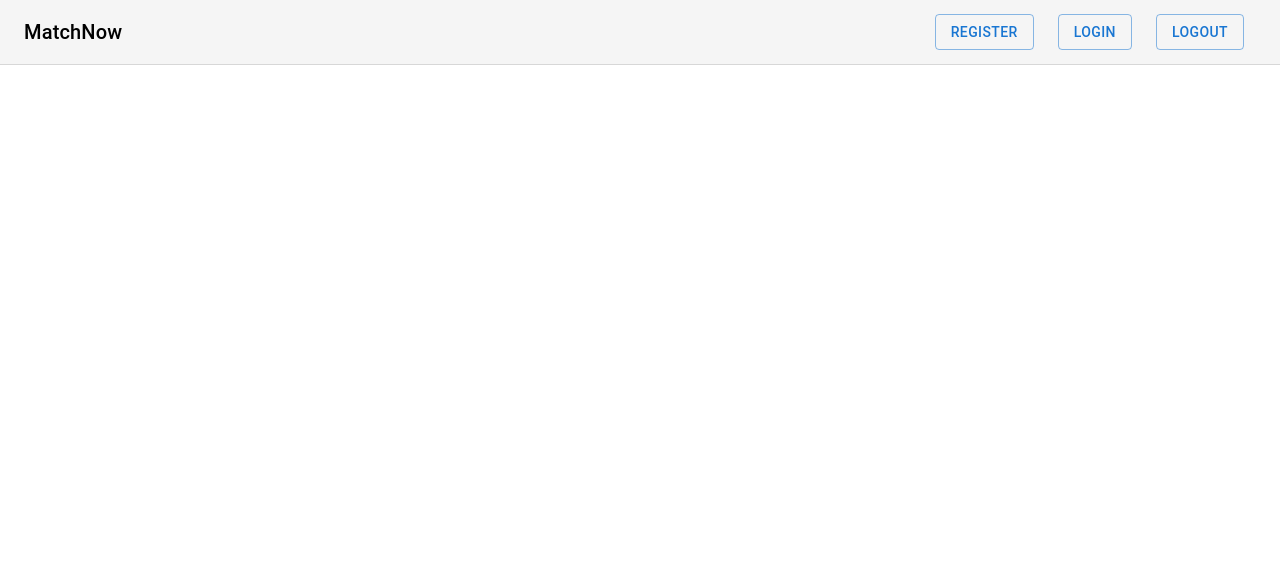
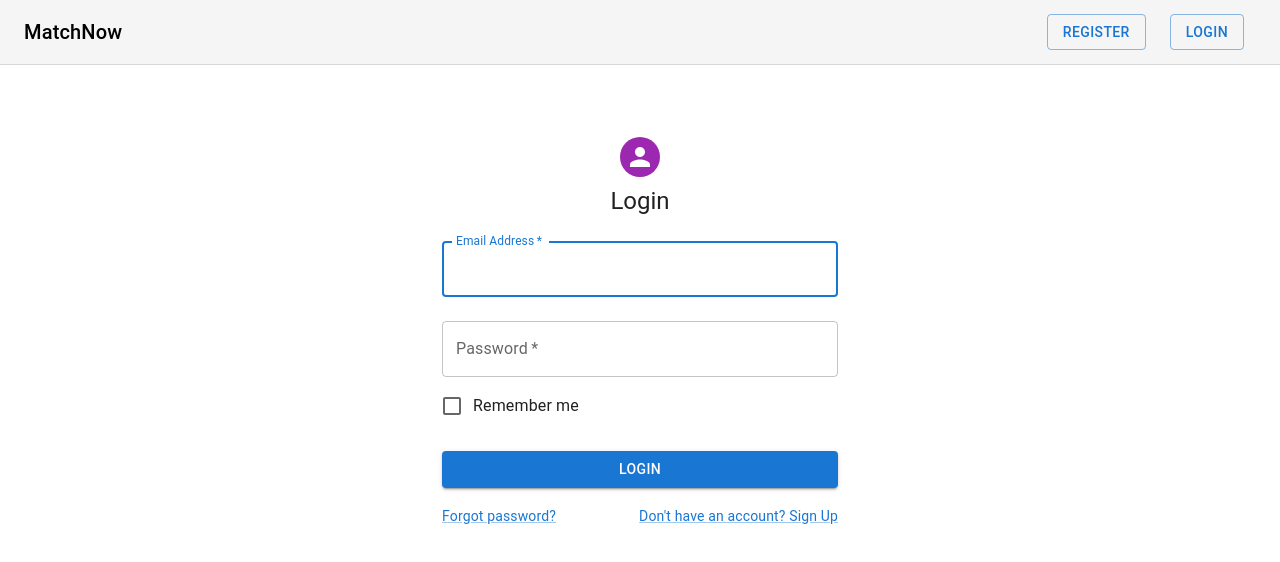
Before and after one commit to mardi2020/matchnow-front, a React (Create React App) app: page /login in a window 1280 px wide. Shown: the top 562 px of the page. Built offline with nearby package versions, Linux system fonts and the light colour scheme; no server answers.

Commit message:
Add Login Feature

```diff
--- a/src/App.jsx
+++ b/src/App.jsx
@@ -1,14 +1,37 @@
-import React from "react";
+import React, { useEffect, useState } from "react";
 import { BrowserRouter, Routes, Route } from "react-router-dom";
+import { getMyInfo } from "./api/User";
 import Header from "./Components/Common/Header";
+import Login from "./Components/User/Login";
 
 function App() {
+  const [isLoggedIn, setIsLoggedIn] = useState(false);
+  const [user, setUser] = useState(false);
+
+  useEffect(() => {
+    getMyInfo()
+      .then((res) => {
+        setIsLoggedIn(true);
+        setUser(res.data);
+      })
+      .catch((e) => {
+        setIsLoggedIn(false);
+        setUser(undefined);
+      });
+  }, []);
+
   return (
     <>
       <BrowserRouter>
-        <Header />
+        <Header isLoggedIn={isLoggedIn} setIsLoggedIn={setIsLoggedIn} />
         <Routes>
           <Route path="/"></Route>
+          <Route
+            path="/login"
+            element={
+              <Login isLoggedIn={isLoggedIn} setIsLoggedIn={setIsLoggedIn} />
+            }
+          ></Route>
         </Routes>
       </BrowserRouter>
     </>
--- a/src/Components/Common/Header.jsx
+++ b/src/Components/Common/Header.jsx
@@ -4,8 +4,19 @@ import Button from "@mui/material/Button";
 import Toolbar from "@mui/material/Toolbar";
 import Typography from "@mui/material/Typography";
 import { Link } from "react-router-dom";
+import { logout } from "../../api/User";
 
-function Header() {
+function Header({ isLoggedIn, setIsLoggedIn }) {
+  const handleClickLougout = (e) => {
+    logout()
+      .then(() => {
+        setIsLoggedIn(false);
+      })
+      .catch((e) => {
+        setIsLoggedIn(false);
+      });
+  };
+
   return (
     <>
       <AppBar
@@ -20,6 +31,8 @@ function Header() {
               MatchNow
             </Typography>
           </Link>
+          {!isLoggedIn && (
+            <>
               <Link to="/register" style={{ textDecoration: "none" }}>
                 <Button variant="outlined" sx={{ my: 1, mx: 1.5 }}>
                   Register
@@ -30,9 +43,20 @@ function Header() {
                   Login
                 </Button>
               </Link>
-          <Button onClick={() => {}} variant="outlined" sx={{ my: 1, mx: 1.5 }}>
+            </>
+          )}
+
+          {isLoggedIn && (
+            <>
+              <Button
+                onClick={handleClickLougout}
+                variant="outlined"
+                sx={{ my: 1, mx: 1.5 }}
+              >
                 Logout
               </Button>
+            </>
+          )}
         </Toolbar>
       </AppBar>
     </>
--- /dev/null
+++ b/src/Components/User/Login.jsx
@@ -0,0 +1,111 @@
+import React from "react";
+import Avatar from "@mui/material/Avatar";
+import Button from "@mui/material/Button";
+import CssBaseline from "@mui/material/CssBaseline";
+import TextField from "@mui/material/TextField";
+import FormControlLabel from "@mui/material/FormControlLabel";
+import Checkbox from "@mui/material/Checkbox";
+import Link from "@mui/material/Link";
+import Grid from "@mui/material/Grid";
+import Box from "@mui/material/Box";
+import Typography from "@mui/material/Typography";
+import Container from "@mui/material/Container";
+import { login } from "../../api/User";
+import { createTheme, ThemeProvider } from "@mui/material/styles";
+import { Navigate } from "react-router";
+const theme = createTheme();
+
+export default function Login({ isLoggedIn, setIsLoggedIn }) {
+  const handleSubmit = (event) => {
+    event.preventDefault();
+    const data = new FormData(event.currentTarget);
+    const registerData = {
+      email: data.get("email"),
+      password: data.get("password"),
+    };
+    const { email, password } = registerData;
+    login(email, password)
+      .then((res) => {
+        setIsLoggedIn(true);
+      })
+      .catch((error) => {
+        alert(error.response.data);
+      });
+  };
+
+  if (isLoggedIn) {
+    return <Navigate to="/" />;
+  }
+
+  return (
+    <ThemeProvider theme={theme}>
+      <Container component="main" maxWidth="xs">
+        <CssBaseline />
+        <Box
+          sx={{
+            marginTop: 8,
+            display: "flex",
+            flexDirection: "column",
+            alignItems: "center",
+          }}
+        >
+          <Avatar sx={{ m: 1, bgcolor: "secondary.main" }}></Avatar>
+          <Typography component="h1" variant="h5">
+            Login
+          </Typography>
+          <Box
+            component="form"
+            onSubmit={handleSubmit}
+            noValidate
+            sx={{ mt: 1 }}
+          >
+            <TextField
+              margin="normal"
+              required
+              fullWidth
+              id="email"
+              label="Email Address"
+              name="email"
+              autoComplete="email"
+              autoFocus
+            />
+            <TextField
+              margin="normal"
+              required
+              fullWidth
+              name="password"
+              label="Password"
+              type="password"
+              id="password"
+              autoComplete="current-password"
+            />
+            <FormControlLabel
+              control={<Checkbox value="remember" color="primary" />}
+              label="Remember me"
+            />
+            <Button
+              type="submit"
+              fullWidth
+              variant="contained"
+              sx={{ mt: 3, mb: 2 }}
+            >
+              Login
+            </Button>
+            <Grid container>
+              <Grid item xs>
+                <Link href="#" variant="body2">
+                  Forgot password?
+                </Link>
+              </Grid>
+              <Grid item>
+                <Link href="/register" variant="body2">
+                  {"Don't have an account? Sign Up"}
+                </Link>
+              </Grid>
+            </Grid>
+          </Box>
+        </Box>
+      </Container>
+    </ThemeProvider>
+  );
+}
```
Lines whose indentation alone changed are shown as unchanged.
